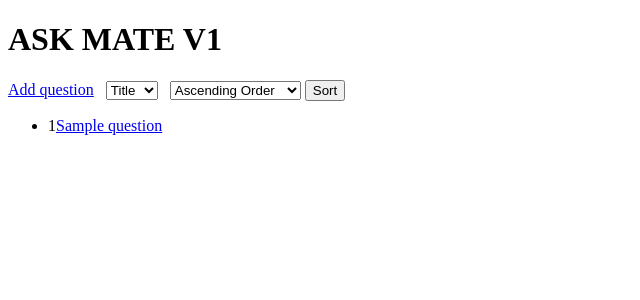
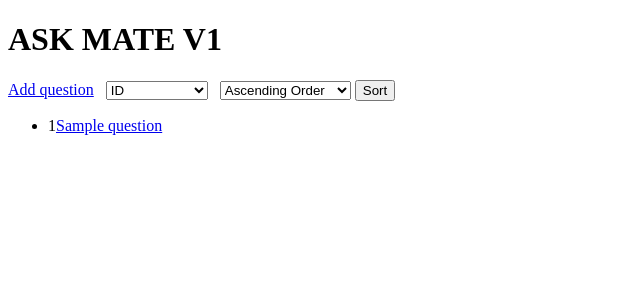
Before and after one commit to KubaL92/AskMate-v2, a Flask app: template Templates/main_page.html in a window 1280 px wide. Shown: the top 300 px of the page, without its empty margins (0-640 px from the left). Run offline with Flask 2, Linux system fonts and the light colour scheme; the template is opened without the code that fills it: most values are stand-ins (such as "Sample title", 1, 10 or a date in 2020); parts of the project's set-up code (start-up, migrations or seed data) failed here and were passed over.

Commit message:
tempate main_page updated

```diff
--- a/Templates/main_page.html
+++ b/Templates/main_page.html
@@ -9,8 +9,13 @@
 
     &nbsp;
     <select name="order_by" form="sort-question-form">
-            <option selected value="title">Title</option>
+            <option value="title">Title</option>
             <option value="submission_time">Time</option>
+            <option selected value="id">ID</option>
+            <option value="view_number">View Number</option>
+            <option value="vote_number">View Number</option>
+            <option value="message">Message</option>
+
     </select>
     &nbsp;
     <select name="order_direction" form="sort-question-form">
```
